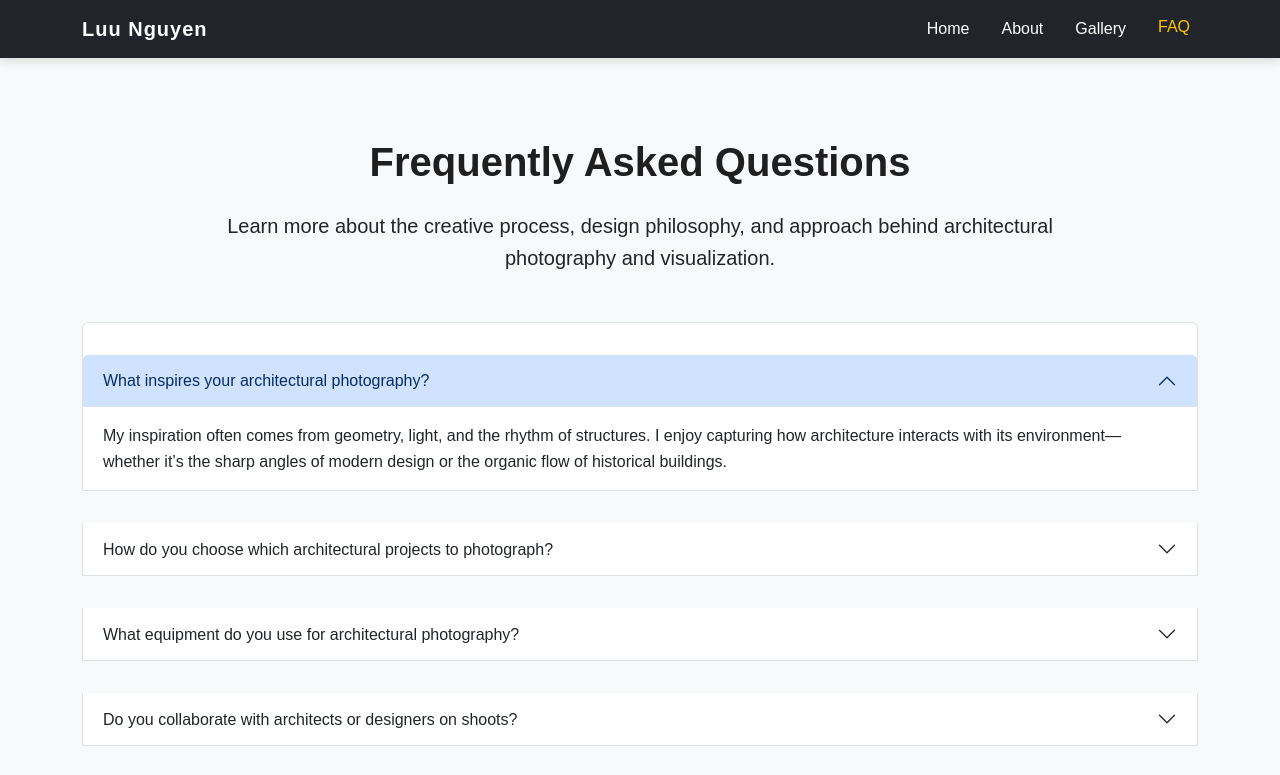
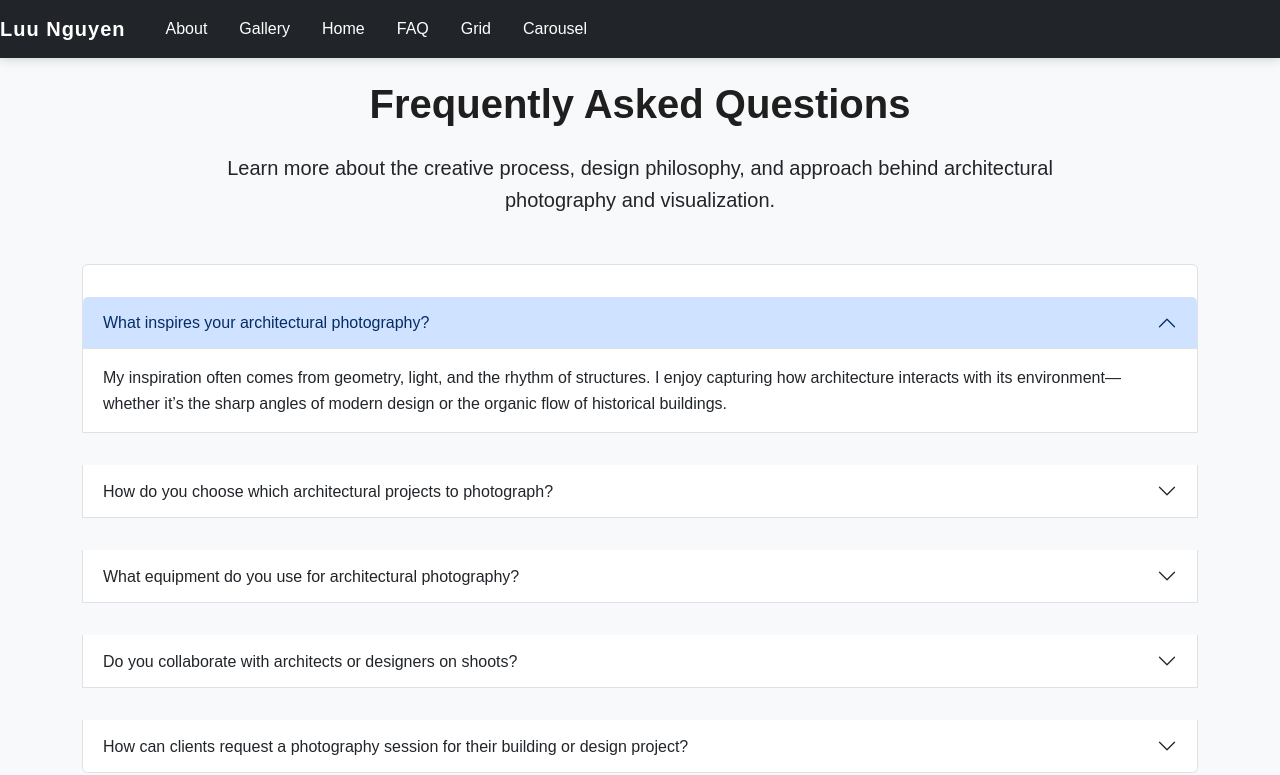
Before and after one commit to luunguyenhackergenius/luunguyenhackergenius.github.io, a plain HTML site: page FAQ.html in a window 1280 px wide. Shown: the top 775 px of the page. Drawn offline with nearby package versions, Linux system fonts and the light colour scheme.

Commit message:
Update FAQ.html

```diff
--- a/FAQ.html
+++ b/FAQ.html
@@ -7,7 +7,7 @@
   <title>FAQ: Architecture Insights | Luu Nguyen</title>
 
   <!-- Favicon -->
-  <link rel="icon" type="image/png" href="images/favicon-32x32.png">
+     <link rel="icon" type="image/png" sizes="32x32" href="images/favicon-32x32.png">
 
   <!-- Bootstrap CSS -->
   <link href="https://cdn.jsdelivr.net/npm/bootstrap@5.3.3/dist/css/bootstrap.min.css" rel="stylesheet">
@@ -18,24 +18,35 @@
 
 <body class="d-flex flex-column min-vh-100">
   <!-- Navigation -->
-  <nav class="navbar navbar-expand-lg navbar-dark bg-dark">
-    <div class="container">
-      <a class="navbar-brand fw-bold" href="index.html">Luu Nguyen</a>
-      <button class="navbar-toggler" type="button" data-bs-toggle="collapse" data-bs-target="#navbarNav"
-              aria-controls="navbarNav" aria-expanded="false" aria-label="Toggle navigation">
-        <span class="navbar-toggler-icon"></span>
-      </button>
-
-      <div class="collapse navbar-collapse" id="navbarNav">
-        <ul class="navbar-nav ms-auto">
-          <li class="nav-item"><a class="nav-link" href="index.html">Home</a></li>
-          <li class="nav-item"><a class="nav-link" href="about.html">About</a></li>
-          <li class="nav-item"><a class="nav-link" href="gallery.html">Gallery</a></li>
-          <li class="nav-item"><a class="nav-link active" aria-current="page" href="faq.html">FAQ</a></li>
-        </ul>
-      </div>
-    </div>
-  </nav>
+   <nav class="navbar navbar-expand-md navbar-dark bg-dark fixed-top">
+        <a class="navbar-brand" href="#">Luu Nguyen</a>
+        <button class="navbar-toggler" type="button" data-toggle="collapse" data-target="#navbarsExampleDefault"
+                aria-controls="navbarsExampleDefault" aria-expanded="false" aria-label="Toggle navigation">
+            <span class="navbar-toggler-icon"></span>
+        </button>
+        <div class="collapse navbar-collapse" id="navbarsExampleDefault">
+            <ul class="navbar-nav mr-auto">
+                <li class="nav-item">
+                    <a class="nav-link" href="about.html">About</a>
+                </li>
+                 <li class="nav-item active">
+                    <a class="nav-link" href="Gallery.html">Gallery</a>
+                 </li>
+                <li class="nav-item active">
+                    <a class="nav-link" href="index.html">Home</a>
+               </li>
+        <li class="nav-item">
+          <a class="nav-link" href="faq.html">FAQ</a>
+        </li>
+                <li class="nav-item">
+                    <a class="nav-link" href="grid.html">Grid</a>
+                </li>
+                <li class="nav-item">
+                    <a class="nav-link" href="carousel.html">Carousel</a>
+                </li>
+            </ul>
+        </div>
+    </nav>
 
   <!-- Main Content -->
   <main class="container my-5">
```
